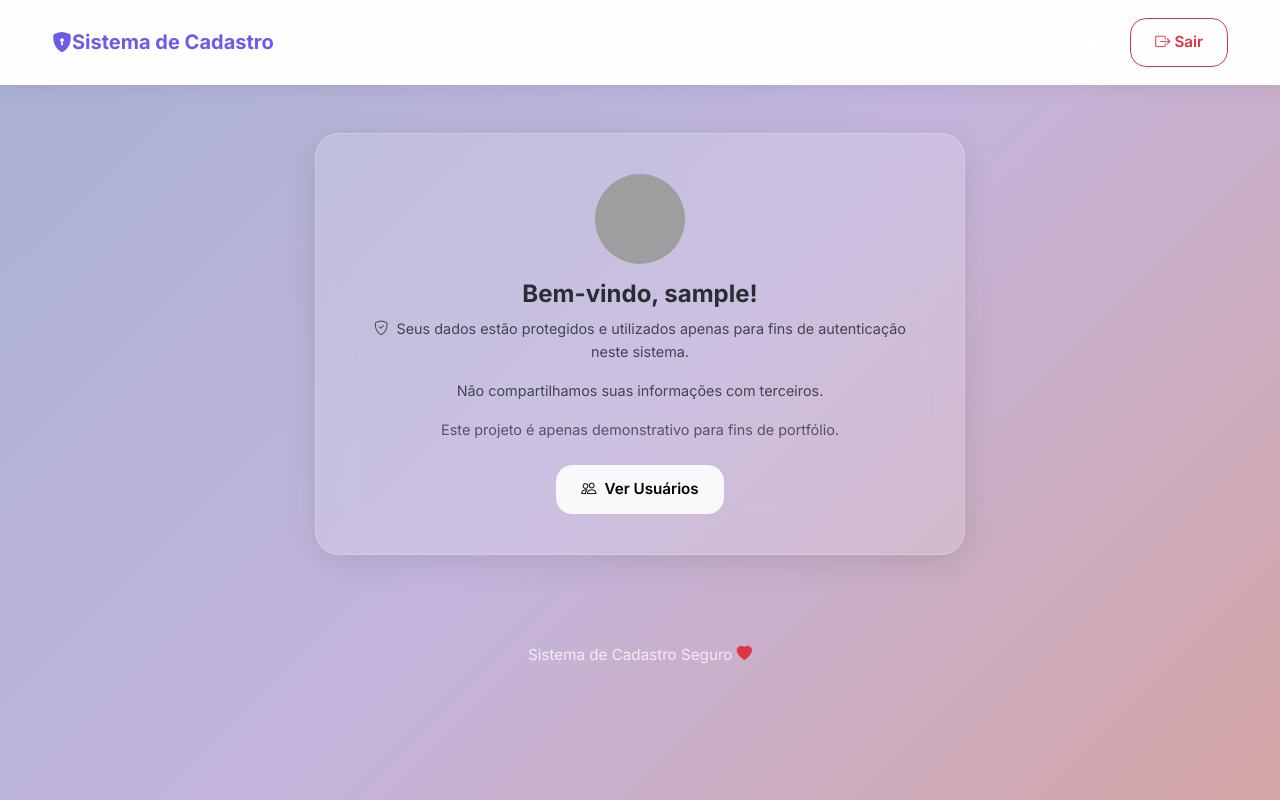
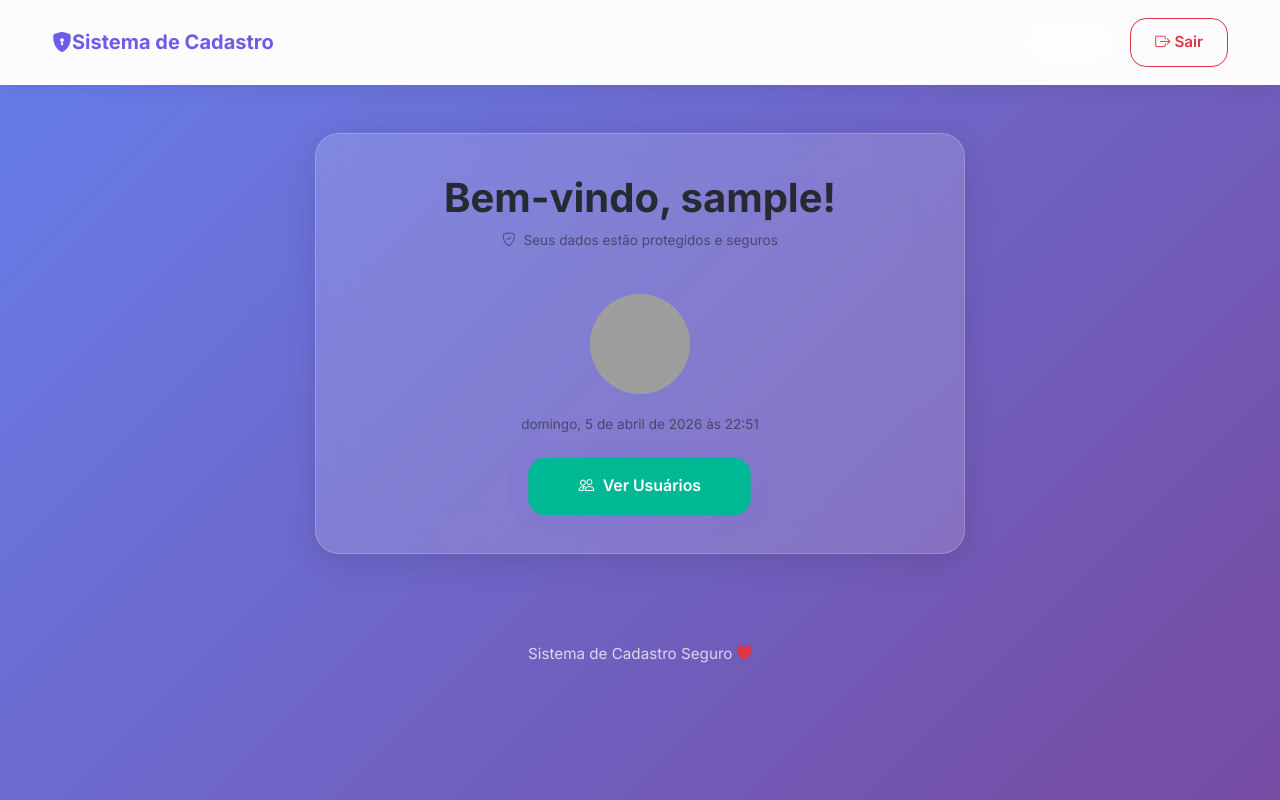
Before and after one commit to aliceenbr/sistema-usuarios, a Flask app: page /dashboard in a window 1280 px wide. Run offline with Flask 3, Linux system fonts and the light colour scheme; the visitor is signed in with stand-in values (Sample User, id 1); grey boxes are pictures that could not be loaded.

Commit message:
Improve dashboard: fade-in animations, hover effects, date/time, back to original gradient

```diff
--- a/static/style.css
+++ b/static/style.css
@@ -9,9 +9,9 @@
     --gray: #636e72;
     --light: #f8f9fa;
     --white: #ffffff;
-    --gradient: linear-gradient(135deg, #a8b2d1 0%, #c4b5dd 50%, #d4a5a5 100%);
-    --shadow: 0 10px 40px rgba(0,0,0,0.1);
-    --shadow-lg: 0 20px 60px rgba(0,0,0,0.15);
+    --gradient: linear-gradient(135deg, #667eea 0%, #764ba2 100%);
+    --shadow: 0 10px 40px rgba(0,0,0,0.15);
+    --shadow-lg: 0 20px 60px rgba(0,0,0,0.2);
     --radius: 16px;
     --radius-lg: 24px;
 }
@@ -442,23 +442,26 @@ body {
     border: 1px solid rgba(255,255,255,0.2);
     box-shadow: 0 8px 32px rgba(0,0,0,0.1);
     animation: slideUp 0.6s ease;
+    transition: all 0.4s ease;
 }
 
 .welcome-card:hover {
     background: rgba(255,255,255,0.2);
+    transform: translateY(-5px);
+    box-shadow: 0 15px 45px rgba(0,0,0,0.15);
 }
 
 .welcome-title {
-    font-size: 1.5rem;
-    font-weight: 700;
+    font-size: 2.5rem;
+    font-weight: 800;
     margin-bottom: 8px;
     opacity: 0.95;
 }
 
 .welcome-subtitle {
-    opacity: 0.8;
-    font-size: 0.9rem;
-    line-height: 1.6;
+    opacity: 0.6;
+    font-size: 0.85rem;
+    line-height: 1.5;
 }
 
 .stats-card {
@@ -991,7 +994,7 @@ body {
 }
 
 [data-theme="dark"] body {
-    background: linear-gradient(135deg, #1a1a2e 0%, #16213e 50%, #0f3460 100%);
+    background: linear-gradient(135deg, #667eea 0%, #764ba2 100%);
 }
 
 [data-theme="dark"] .welcome-card {
@@ -1006,15 +1009,16 @@ body {
 [data-theme="dark"] .theme-toggle {
     background: rgba(255,255,255,0.1);
     border-color: rgba(255,255,255,0.2);
-    color: #a0a0a0;
+    color: white;
 }
 
 [data-theme="dark"] .theme-toggle:hover {
     background: rgba(255,255,255,0.15);
 }
 
-[data-theme="dark"] .btn-light {
-    background: rgba(255,255,255,0.9);
+[data-theme="dark"] .btn-light,
+[data-theme="dark"] .btn-success {
+    background: white;
 }
 
 [data-theme="dark"] .navbar {
@@ -1027,7 +1031,7 @@ body {
 
 [data-theme="dark"] .btn-outline-danger {
     border-color: rgba(231, 76, 60, 0.7);
-    color: #e74c3c;
+    color: white;
 }
 
 [data-theme="dark"] .btn-outline-danger:hover {
--- a/templates/dashboard.html
+++ b/templates/dashboard.html
@@ -19,33 +19,34 @@
 </nav>
 
 <div class="container py-5 text-center">
-    <div class="welcome-card mx-auto" style="max-width: 650px;">
-        <div class="d-flex flex-column align-items-center gap-3">
-            <img src="https://i.gifer.com/4Mj.gif" alt="Hello Kitty" style="width:90px;height:90px;border-radius:50%;object-fit:cover;">
-            <div>
-                <h1 class="welcome-title mb-2">
-                    Bem-vindo, {{ current_user.nome.split()[0] }}!
-                </h1>
-                <p class="welcome-subtitle mb-3">
-                    <i class="bi bi-shield-check me-1"></i>
-                    Seus dados estão protegidos e utilizados apenas para fins de autenticação neste sistema.
-                </p>
-                <p class="welcome-subtitle mb-3">
-                    Não compartilhamos suas informações com terceiros.
-                </p>
-                <p class="welcome-subtitle mb-0" style="opacity: 0.7;">
-                    Este projeto é apenas demonstrativo para fins de portfólio.
-                </p>
-            </div>
-        </div>
-        <div class="mt-4">
-            <a href="{{ url_for('main.lista_usuarios') }}" class="btn btn-light btn-lg">
+    <div class="welcome-card mx-auto" style="max-width: 650px; animation-delay: 0.1s;">
+        <h1 class="welcome-title mb-2" style="animation: fadeIn 0.8s ease 0.2s backwards;">
+            Bem-vindo, {{ current_user.nome.split()[0] }}!
+        </h1>
+        <p class="welcome-subtitle mb-4" style="animation: fadeIn 0.8s ease 0.4s backwards;">
+            <i class="bi bi-shield-check me-1"></i>
+            Seus dados estão protegidos e seguros
+        </p>
+        <img src="https://i.gifer.com/4Mj.gif" alt="Hello Kitty" style="width:100px;height:100px;border-radius:50%;object-fit:cover; margin: 20px 0; animation: fadeIn 0.8s ease 0.3s backwards;">
+        <p id="data-hora" class="welcome-subtitle mb-4" style="animation: fadeIn 0.8s ease 0.5s backwards;"></p>
+        <div class="mt-4" style="animation: fadeIn 0.8s ease 0.6s backwards;">
+            <a href="{{ url_for('main.lista_usuarios') }}" class="btn btn-success btn-lg px-5 py-3" style="animation: pulse 2s infinite;">
                 <i class="bi bi-people me-2"></i>Ver Usuários
             </a>
         </div>
     </div>
 </div>
 
+<script>
+function atualizarDataHora() {
+    const agora = new Date();
+    const opcoes = { weekday: 'long', year: 'numeric', month: 'long', day: 'numeric', hour: '2-digit', minute: '2-digit' };
+    document.getElementById('data-hora').textContent = agora.toLocaleDateString('pt-BR', opcoes);
+}
+atualizarDataHora();
+setInterval(atualizarDataHora, 60000);
+</script>
+
 <footer class="footer">
     <p>Sistema de Cadastro Seguro <i class="bi bi-heart-fill text-danger"></i></p>
 </footer>
```
